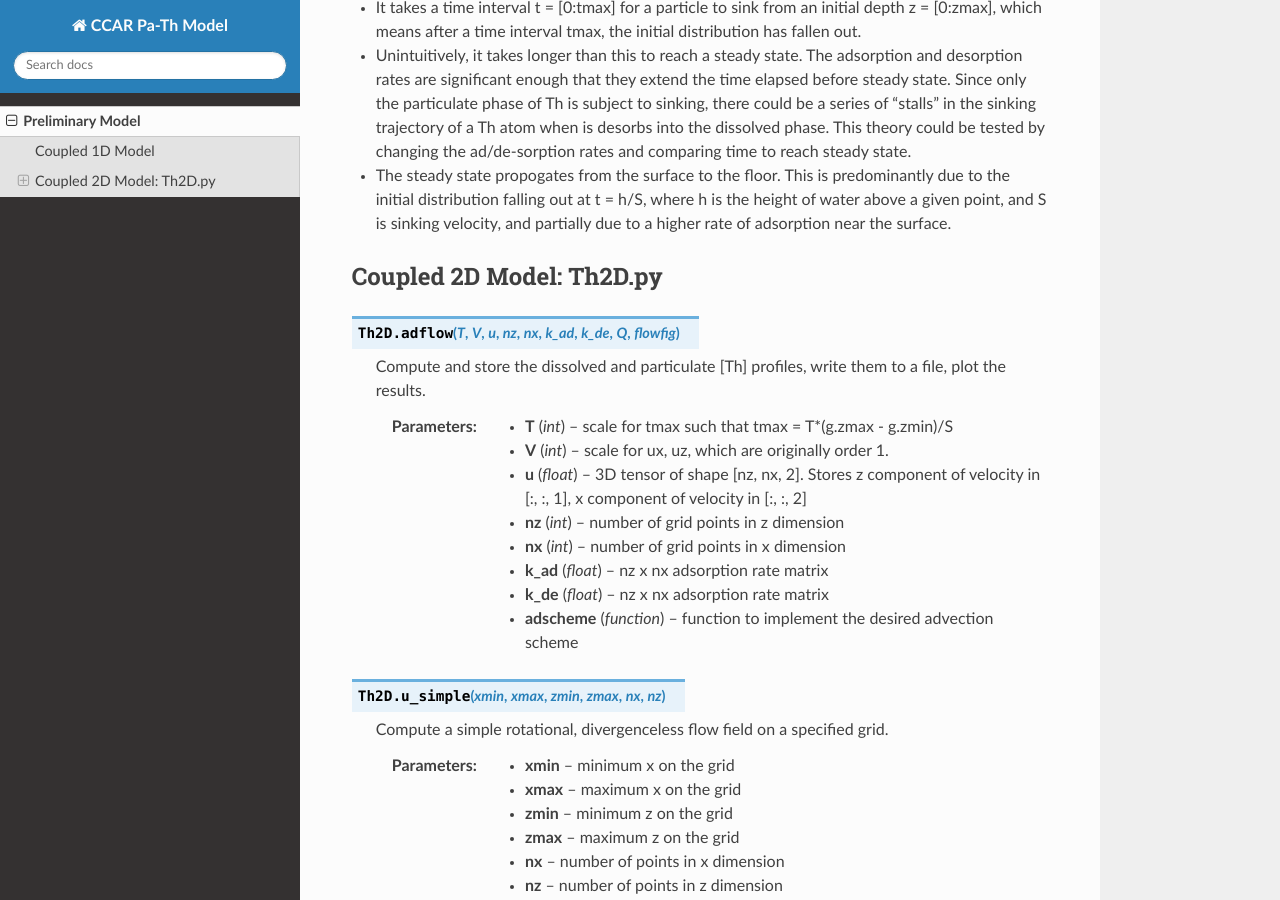
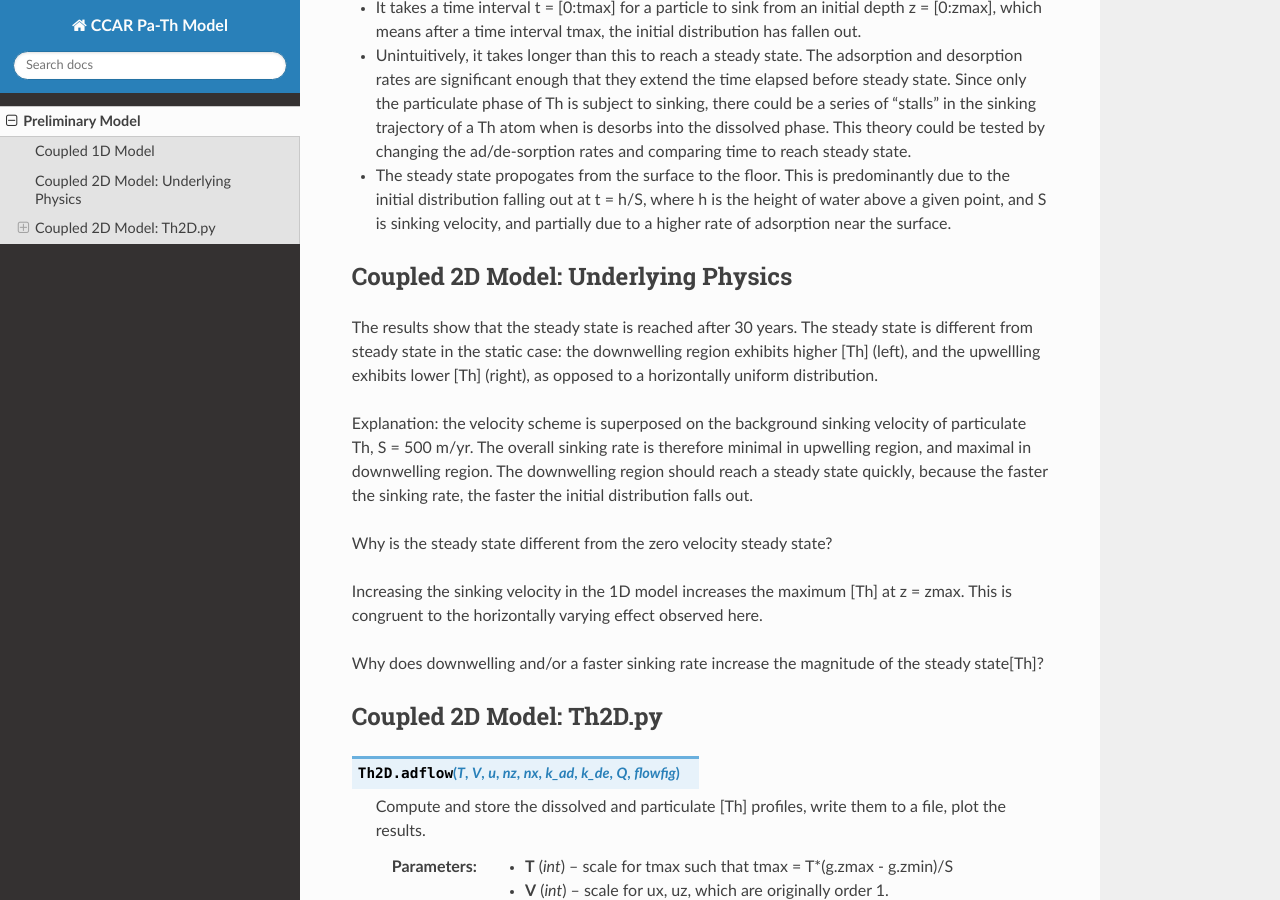
Before and after one commit to UBC-MOAD/pa-th-simple, a Sphinx documentation site: the page built from docs/prelim-model.rst, in a window 1280 px wide and 900 px high, scrolled down 484 px. Built offline with Sphinx 7.4.7 and the Read the Docs theme 2.0.0, drawn with Linux system fonts in a browser that asks for light colours.

Commit message:
Added documentation to 2D Model.
Underlying physics section.

```diff
--- a/docs/prelim-model.rst
+++ b/docs/prelim-model.rst
@@ -29,6 +29,18 @@ Coupled 1D Model
 
 - The steady state propogates from the surface to the floor. This is predominantly due to the initial distribution falling out at t = h/S, where h is the height of water above a given point, and S is sinking velocity, and partially due to a higher rate of adsorption near the surface.
 
+====================================
+Coupled 2D Model: Underlying Physics
+====================================
+The results show that the steady state is reached after 30 years. The steady state is different from steady state in the static case: the downwelling region exhibits higher [Th] (left), and the upwellling exhibits lower [Th] (right), as opposed to a horizontally uniform distribution.
+
+Explanation: the velocity scheme is superposed on the background sinking velocity of particulate Th, S = 500 m/yr. The overall sinking rate is therefore minimal in upwelling region, and maximal in downwelling region. The downwelling region should reach a steady state quickly, because the faster the sinking rate, the faster the initial distribution falls out.
+
+Why is the steady state different from the zero velocity steady state?
+
+Increasing the sinking velocity in the 1D model increases the maximum [Th] at z = zmax. This is congruent to the horizontally varying effect observed here.
+
+Why does downwelling and/or a faster sinking rate increase the magnitude of the steady state[Th]?
 
 =========================
 Coupled 2D Model: Th2D.py
```
Also changed, not shown: 2 other files.
